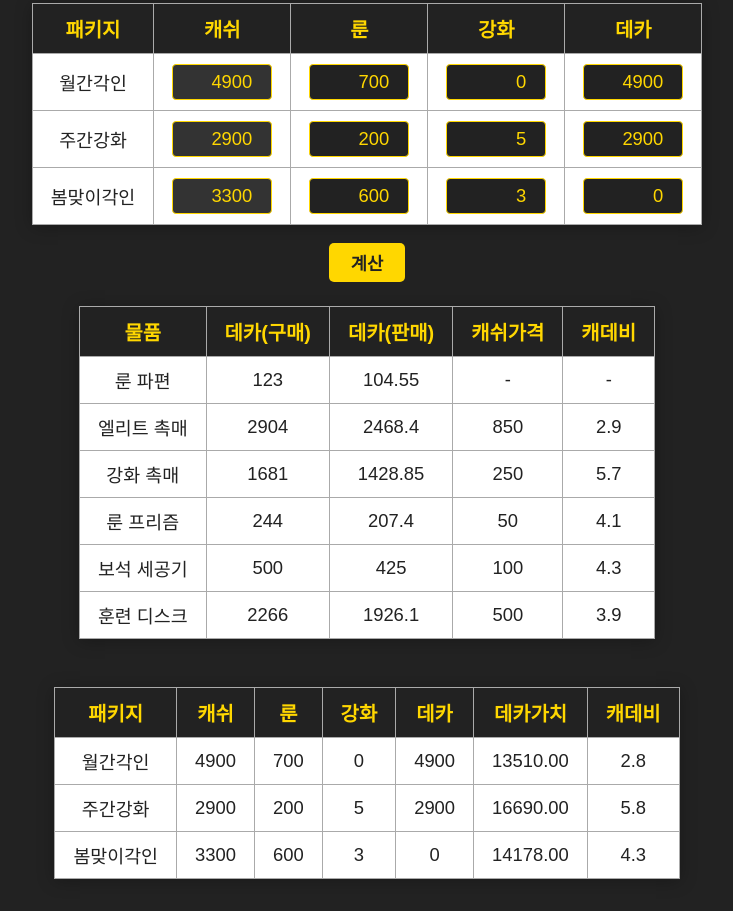
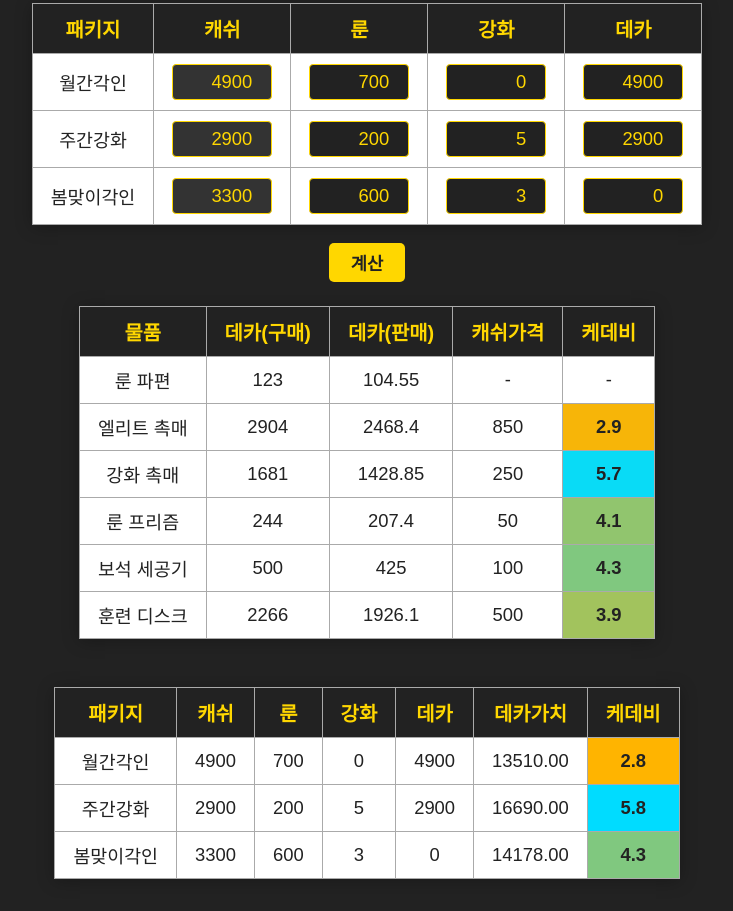
Before and after one commit to roba513/mobiapps, a plain HTML site: page index.html in a window 1280 px wide. Shown: the part 240-1151 px from the top of the page, without its empty margins (273-1006 px from the left). Drawn offline with Linux system fonts and the light colour scheme.

Commit message:
Update index.html

```diff
--- a/index.html
+++ b/index.html
@@ -27,6 +27,7 @@
 <body>
   <h2 class="center">캐데비 계산기</h2>
   <div class="flex-col">
+    <div id="top_kedebi" class="center"></div>
     <form id="mainForm" onsubmit="return false;">
       <table class="input-table">
         <tr>
@@ -73,41 +74,86 @@
   <script>
     const labels = ['룬 파편','엘리트 촉매','강화 촉매','룬 프리즘','보석 세공기','훈련 디스크'];
     const cashPrices = [null, 850, 250, 50, 100, 500];
-    function calc() {
+    function getKedebiColor(val, min, max) {
+      if(isNaN(val)) return '';
+      const t = (val - min) / (max - min + 0.0001);
+      // t=1(최고) 파랑, t=0(최저) 빨강
+      const r = Math.round(255 * (1-t));
+      const g = Math.round(180 + 40 * t); // 중간값 밝게
+      const b = Math.round(255 * t);
+      return `background:rgb(${r},${g},${b});color:#222;font-weight:bold;`;
+    }
+    function calcAll() {
+      // 1. 단일품목 케데비 계산 및 값 수집
       const vals = [];
       for(let i=0;i<6;i++) vals.push(Number(document.getElementById('d'+i).value));
-      let html = '<table><tr><th>물품</th><th>데카(구매)</th><th>데카(판매)</th><th>캐쉬가격</th><th>캐데비</th></tr>';
+      let kedebiArr = [];
+      let html1 = '<table><tr><th>물품</th><th>데카(구매)</th><th>데카(판매)</th><th>캐쉬가격</th><th>케데비</th></tr>';
       for(let i=0;i<6;i++) {
         const buy = vals[i];
         const sell = Math.round(buy*0.85*100)/100;
         const cash = cashPrices[i]!==null ? cashPrices[i] : '-';
         let ratio = '-';
-        if(typeof cash==="number" && cash) ratio = (sell/cash).toFixed(1);
-        html += `<tr><td>${labels[i]}</td><td>${buy}</td><td>${sell}</td><td>${cash}</td><td>${ratio}</td></tr>`;
+        if(typeof cash==="number" && cash) {
+          ratio = (sell/cash).toFixed(1);
+          kedebiArr.push(parseFloat(ratio));
+        }
+        html1 += `<tr><td>${labels[i]}</td><td>${buy}</td><td>${sell}</td><td>${cash}</td>`;
+        if(typeof cash==="number" && cash) {
+          html1 += `<td id="kedebi_item_${i}">${ratio}</td>`;
+        } else {
+          html1 += `<td>${ratio}</td>`;
+        }
+        html1 += `</tr>`;
       }
-      html += '</table>';
-      document.getElementById('result').innerHTML = html;
-    }
-    function calcPkg() {
+      html1 += '</table>';
+      document.getElementById('result').innerHTML = html1;
+
+      // 2. 패키지 케데비 계산 및 값 수집
       const runeFrag = Number(document.getElementById('d0').value);
       const trainDisk = Number(document.getElementById('d5').value);
-      let html = '<table><tr><th>패키지</th><th>캐쉬</th><th>룬</th><th>강화</th><th>데카</th><th>데카가치</th><th>캐데비</th></tr>';
+      let html2 = '<table><tr><th>패키지</th><th>캐쉬</th><th>룬</th><th>강화</th><th>데카</th><th>데카가치</th><th>케데비</th></tr>';
       for(let i=0;i<3;i++) {
         const name = ["월간각인","주간강화","봄맞이각인"][i];
         const cash = Number(document.getElementById('pkg_cash'+i).value);
         const rune = Number(document.getElementById('pkg_rune'+i).value);
         const enh = Number(document.getElementById('pkg_enh'+i).value);
         const deka = Number(document.getElementById('pkg_deka'+i).value);
-        // 데카가치 = 데카 + (룬 × 룬파편/10) + (강화 × 훈련디스크)
         const dekaValue = deka + rune * runeFrag / 10 + enh * trainDisk;
-        // 캐/데 비 = 데카가치 / 캐쉬
         const ratio = cash ? (dekaValue / cash).toFixed(1) : '-';
-        html += `<tr><td>${name}</td><td>${cash}</td><td>${rune}</td><td>${enh}</td><td>${deka}</td><td>${dekaValue.toFixed(2)}</td><td>${ratio}</td></tr>`;
+        if (cash && dekaValue) {
+          kedebiArr.push(parseFloat(ratio));
+        }
+        html2 += `<tr><td>${name}</td><td>${cash}</td><td>${rune}</td><td>${enh}</td><td>${deka}</td><td>${dekaValue.toFixed(2)}</td>`;
+        if (cash && dekaValue) {
+          html2 += `<td id="kedebi_pkg_${i}">${ratio}</td>`;
+        } else {
+          html2 += `<td>${ratio}</td>`;
+        }
+        html2 += `</tr>`;
       }
-      html += '</table>';
-      document.getElementById('pkg_result').innerHTML = html;
+      html2 += '</table>';
+      document.getElementById('pkg_result').innerHTML = html2;
+
+      // 3. 전체 케데비 min/max로 색상 적용 (두 표 모두)
+      if(kedebiArr.length>0) {
+        const min = Math.min(...kedebiArr), max = Math.max(...kedebiArr);
+        for(let i=0;i<6;i++) {
+          const el = document.getElementById('kedebi_item_'+i);
+          if(el) {
+            const val = parseFloat(el.innerText);
+            el.setAttribute('style', getKedebiColor(val, min, max));
+          }
+        }
+        for(let i=0;i<3;i++) {
+          const el = document.getElementById('kedebi_pkg_'+i);
+          if(el) {
+            const val = parseFloat(el.innerText);
+            el.setAttribute('style', getKedebiColor(val, min, max));
+          }
+        }
+      }
     }
-    function calcAll() { calc(); calcPkg(); }
     window.onload = calcAll;
   </script>
 </body>
```
